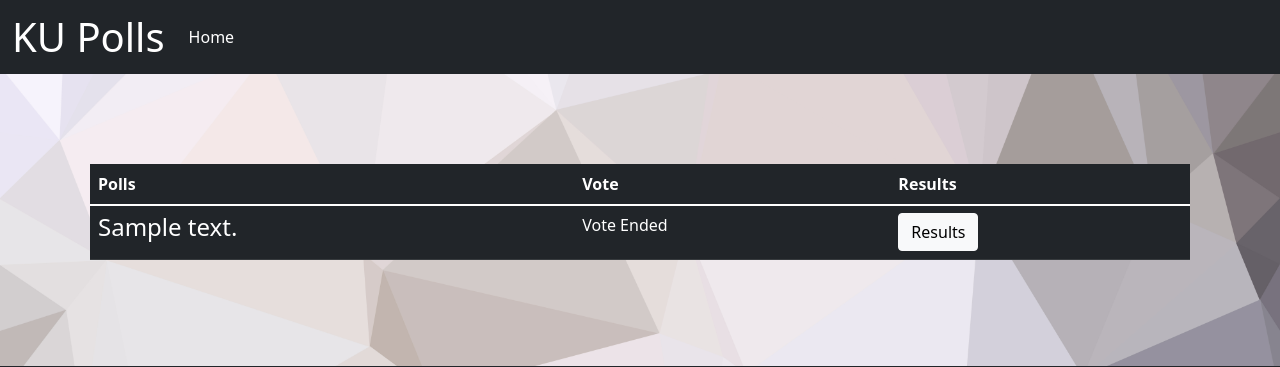
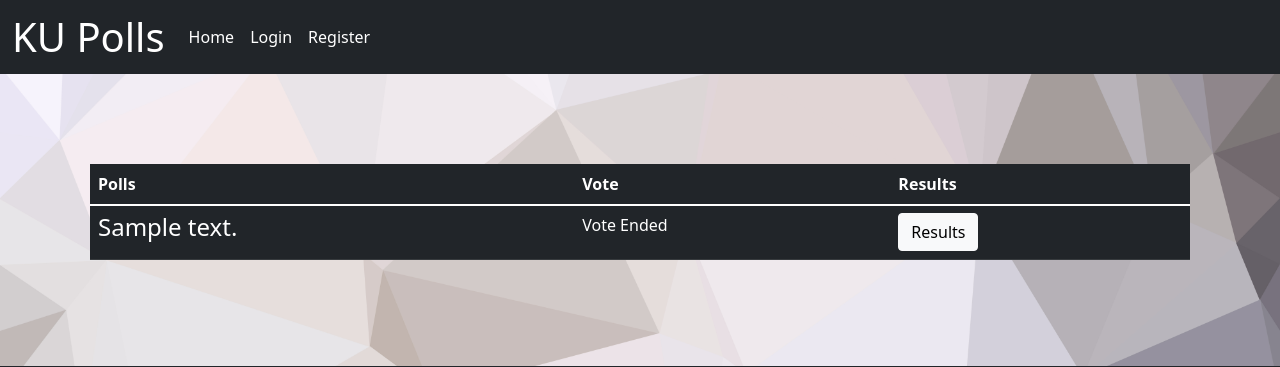
Before and after one commit to wave49192/ku-polls, a Django app: page /polls/ in a window 1280 px wide. Shown: the top 367 px of the page. Run offline with Django 3.2, Linux system fonts and the light colour scheme; tables that the repository leaves empty hold one stand-in row (values such as "Sample post").

Commit message:
add registration,login button and change display name when login location

```diff
--- a/polls/templates/polls/bootstrap.html
+++ b/polls/templates/polls/bootstrap.html
@@ -28,7 +28,25 @@
                 <li class="nav-item">
                     <a class="nav-link active" aria-current="page" href="{% url 'polls:index' %}">Home</a>
                 </li>
+                {% if user.is_authenticated %}
+                    <li class="nav-item">
+                        <a class="nav-link active" aria-current="page" href="{% url 'signup' %}">Register</a>
+                    </li>
+                    <li class="nav-item">
+                        <a class="nav-link active" aria-current="page" href="{% url 'logout' %}">Logout</a>
+                    </li>
+                       <li class="nav-item">
+                        <a class="nav-link active" aria-current="page"style="color: red">Hello, {{ user.username }}</a>
+                    </li>
+                {% else %}
+                    <li class="nav-item">
+                        <a class="nav-link active" aria-current="page" href="{% url 'login' %}">Login</a>
+                    </li>
+                    <li class="nav-item">
+                        <a class="nav-link active" aria-current="page" href="{% url 'signup' %}">Register</a>
+                    </li>
 
+                {% endif %}
 
             </ul>
 
--- a/polls/templates/polls/index.html
+++ b/polls/templates/polls/index.html
@@ -2,11 +2,7 @@
 {% load static %}
 {% block content %}
 
-    {% if user.is_authenticated %}
 
-        <p style="color: black;margin-top: 8px;margin-left: 20px">Hello, {{ user.username }}</p>
-
-    {% endif %}
     {% if messages %}
         <div class="messages">
             {% for msg in messages %}
--- a/templates/registration/logged_out.html
+++ b/templates/registration/logged_out.html
@@ -1,7 +1,10 @@
+
 <html>
+
 <body>
 <h2>Logged out</h2>
 <p>
-Want something todo?
+Want todo something?
 <a href="{% url 'login'%}">Login again</a>
+
 </body>
--- a/templates/registration/login.html
+++ b/templates/registration/login.html
@@ -7,7 +7,7 @@
     <p>
         <button type="submit">Login</button>
     </p>
-  <input type="hidden" name="next" value="{{next}}"/>
+    <input type="hidden" name="next" value="{{ next }}"/>
 </form>
 {# If you have written a password_reset template, then add here #}
 <p>
```
Lines whose indentation alone changed are shown as unchanged.
